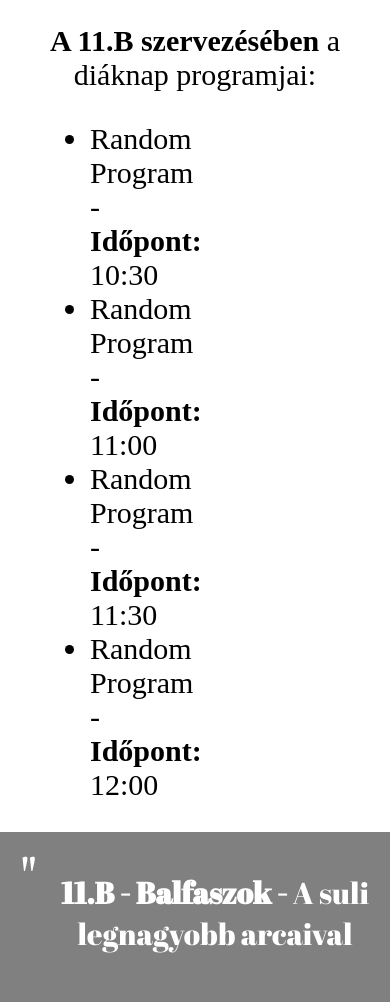
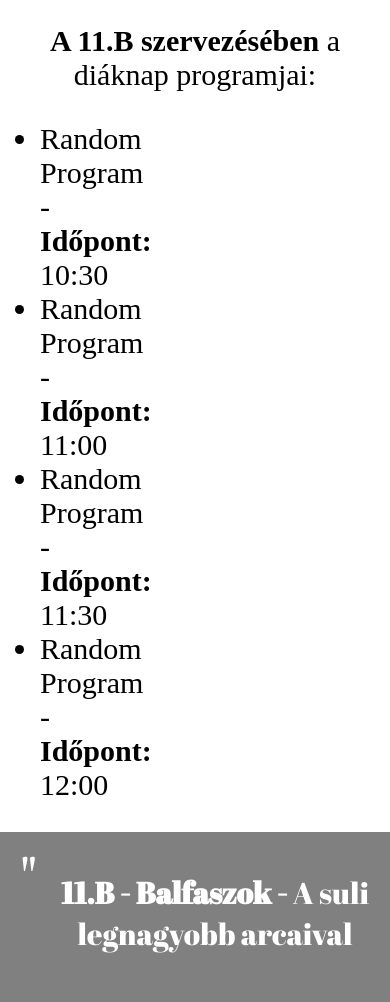
Before and after one commit to faradibalint/faradibalint.github.io, a plain HTML site: page index.html in a window 390 px wide. Shown: the part 920-1922 px from the top of the page. Drawn offline with Linux system fonts and the light colour scheme.

Commit message:
Update style.css

```diff
--- a/style.css
+++ b/style.css
@@ -98,13 +98,10 @@ blockquote{
     margin:0;
   }
   .wholemain{
-    font-size: 30px;
+   font-size: 30px;
   }
   .szoveg{
     text-align: center;
-  }
-  ul{
-  margin-left: 50px;
   }
   blockquote::before{
     font-size: 50px;
```
